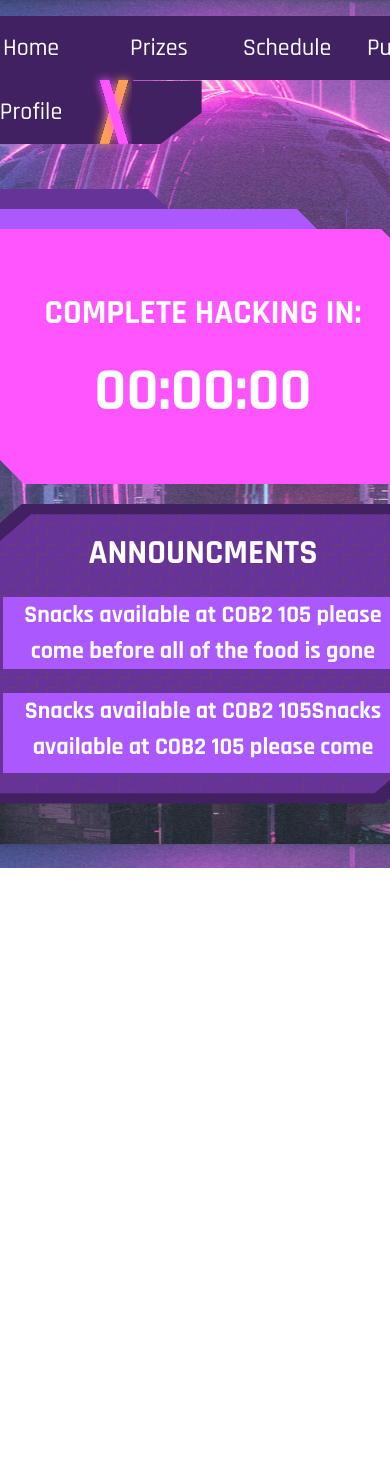
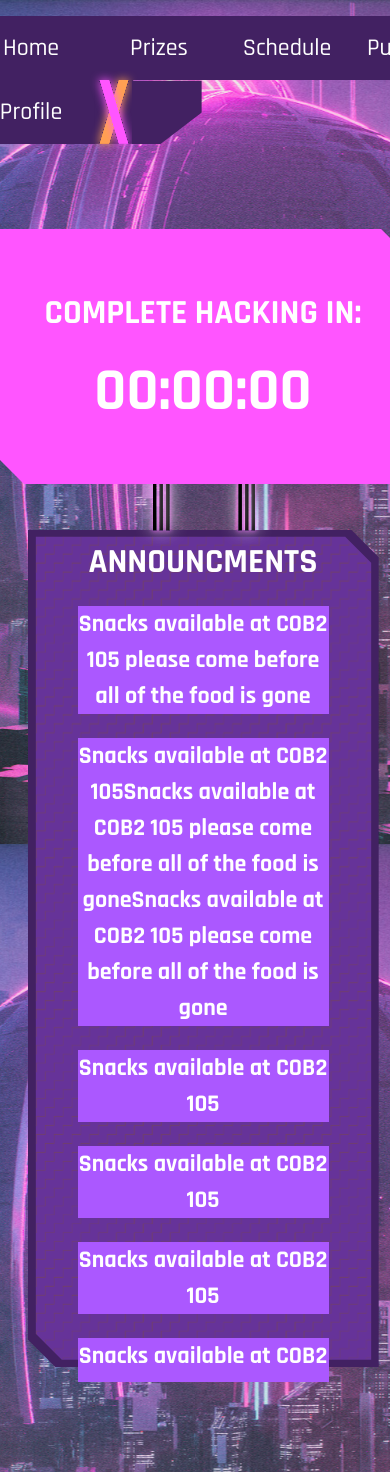
Before and after one commit to HackMerced/HackMerced-X-Live, a React (Vite) app: page / in a window 390 px wide. Shown: the top 1472 px of the page. Before the commit the page ends 868 px from the top, so only its background shows below. Built offline with nearby package versions, Linux system fonts and the light colour scheme.

Commit message:
update mobile responsive design

```diff
--- a/src/Components/CSS/MainPage.css
+++ b/src/Components/CSS/MainPage.css
@@ -111,6 +111,10 @@
     animation: haptics2 1s 0.7s ease-in-out infinite;
 }
 
+.announcment-mobile {
+    display: none;
+}
+
 @keyframes haptics {
     0% {
         top: -25px;
@@ -153,7 +157,6 @@
     .main-page-announcment-panel {
         left: 0;
         bottom: 0;
-        margin-top: 10px;
 
         width: 450px;
         height: 300px;
@@ -162,7 +165,6 @@
     .main-page-countdown-panel {
         right: 0;
         top: 0;
-        margin-bottom: 10px;
     }
 
     .main-page-contian-panels {
@@ -187,8 +189,49 @@
     }
 }
 
-@media (max-width: 375px) {
-    .main-page-contian-panels {
-        padding: 50px 90px 50px 90px;
+@media (max-width: 880px) {
+    .countdown-panel {
+        width: 90vw;
+    }
+
+    .purlple-medium-panel {
+        display: none;
+    }
+
+    .darkpurlple-small-panel {
+        display: none;
+    }
+
+    .announcment-desktop {
+        display: none;
+    }
+
+    .announcment-mobile {
+        height: 100%;
+        object-fit: contain;
+        top: -40px;
+        display: flex;
+        flex-direction: column;
+    }
+
+    .main-page-announcment-panel {
+        width: 90vw;
+        height: fit-content;
+        overflow: hidden;
+    }
+
+    .contain-announcments {
+        width: 100%;
+        height: 800px;
+    }
+
+    .annountment-panel-text {
+        width: 300px;
+        height: 100%;
+        padding: 40px 50px 40px 50px;
+    }
+
+    .annountment-panel-text h1 {
+        margin-top: 20px;
     }
 }
--- a/src/Components/MainPage.jsx
+++ b/src/Components/MainPage.jsx
@@ -7,7 +7,7 @@ function MainPage() {
 
         <div className="main-page-contian-panels">
           <div className="main-page-countdown-panel">
-              <img src="/mainAssets/Countdown-Background.svg" alt="CountDown Panel Background" className="panel-background" />
+              <img src="/mainAssets/Countdown-Background.svg" alt="CountDown Panel Background" className="panel-background countdown-background" />
               <img src="/mainAssets/purple.svg" alt="Purple Panel Background" className="purlple-medium-panel" />
               <img src="/mainAssets/darkpurple.svg" alt="Pink Panel Background" className="darkpurlple-small-panel" />
               <div className="panel-text">
@@ -17,8 +17,9 @@ function MainPage() {
           </div>
 
           <div className="main-page-announcment-panel">
-            <img src="/mainAssets/Prize-Screen.svg" alt="Announcement Panel Background" className="panel-background" />
-            <div className="panel-text">
+            <img src="/mainAssets/Prize-Screen.svg" alt="Announcement Panel Background" className="panel-background announcment-desktop" />
+            <img src="/mainAssets/Announcment-Mobile-Ver.svg" alt="Announcement Panel Background" className="panel-background announcment-mobile" />
+            <div className="panel-text annountment-panel-text">
                 <h1>ANNOUNCMENTS</h1>
                 <div className="contain-announcments">
                   <h3>Snacks available at COB2 105 please come before all of the food is gone</h3>
```
Also changed, not shown: public/mainAssets/Announcment-Mobile-Ver.svg (added).
